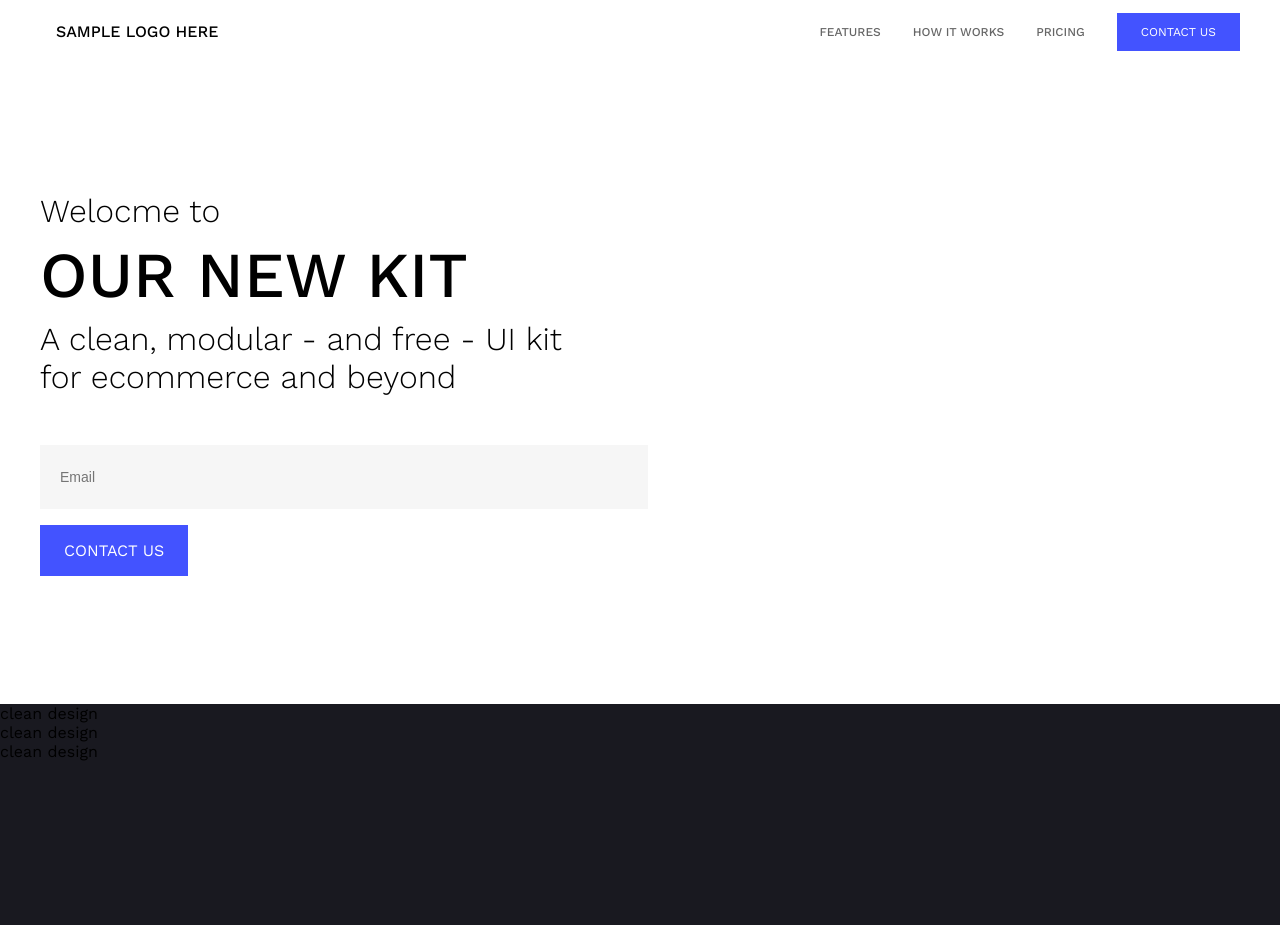
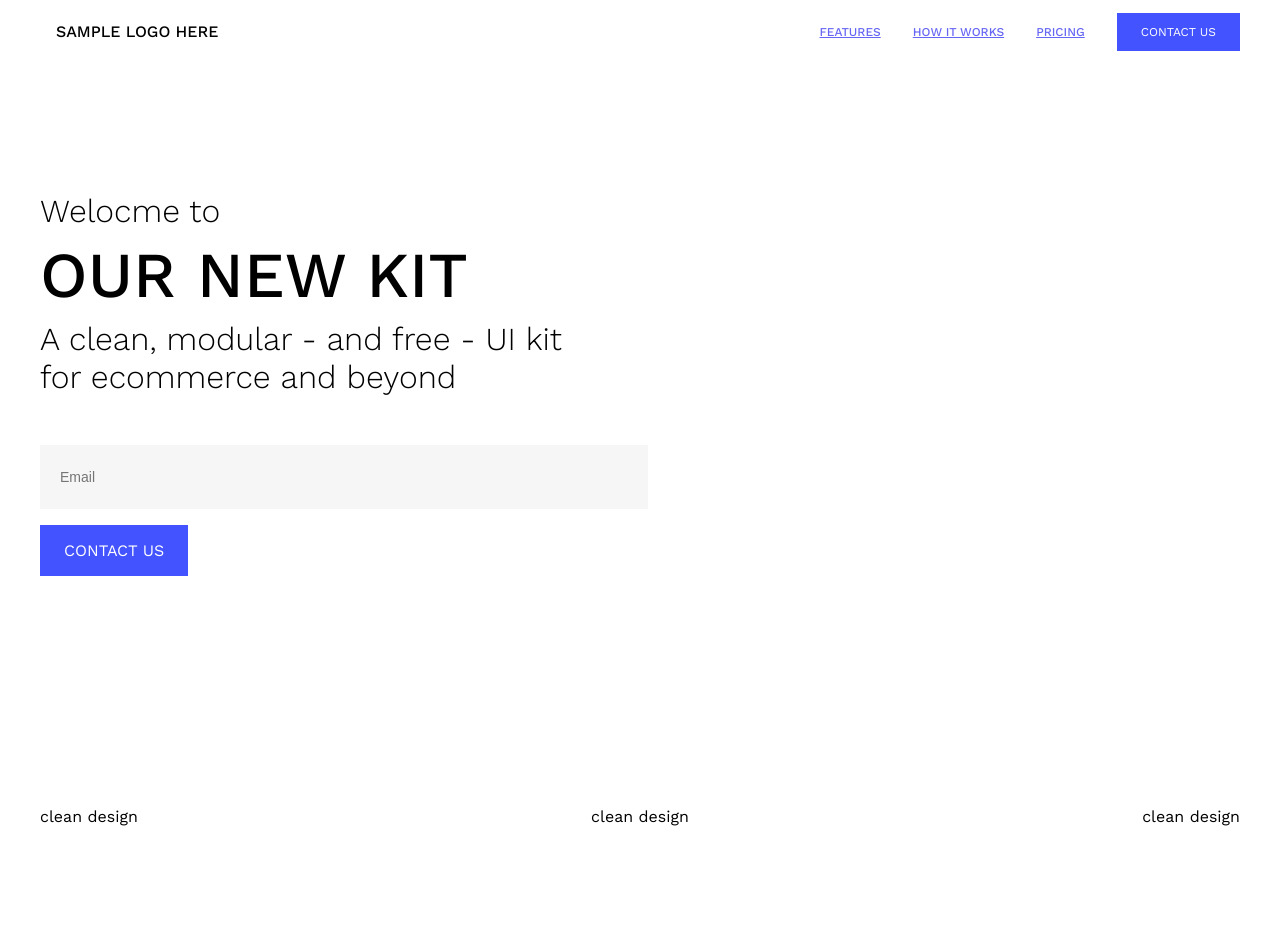
Before and after one commit to bbrodskyi/my-freeCodeCamp, a plain HTML site: page responsive-web-design-projects/landing-page/index.html in a window 1280 px wide. Shown: the top 925 px of the page. Drawn offline with nearby package versions, Linux system fonts and the light colour scheme.

Commit message:
Test commit

```diff
--- a/responsive-web-design-projects/landing-page/css/styles.css
+++ b/responsive-web-design-projects/landing-page/css/styles.css
@@ -16,6 +16,8 @@ h3 {
     max-width: 60%;
 }
 
+/* Header Section */
+
 .hero-text{
     margin-top: 0px;
     margin-bottom: 0px;
@@ -25,7 +27,6 @@ h3 {
     text-transform: uppercase;
 }
 
-/* Header Section */
 #header {
     width: 100%;
     position: sticky;
@@ -138,6 +139,19 @@ input[type=submit] {
 
 /* Features Section */
 #features-wrapper {
-    background-color: #191920;
     min-height: 14rem;
+    display: flex;
+    flex-direction: row;
+    align-items: center;
 }
+
+/* Features Section */
+#features {
+    display: flex;
+    flex-direction: row;
+    align-items: stretch;
+    width: 100%;
+    max-width: 1200px;
+    margin: auto;
+    justify-content: space-between;
+}
--- a/responsive-web-design-projects/landing-page/index.html
+++ b/responsive-web-design-projects/landing-page/index.html
@@ -27,9 +27,9 @@
                 <div id="logo">SAMPLE LOGO HERE</div>
             </div>
             <nav id="nav-bar">
-                <nav class="nav-link">Features</nav>
-                <nav class="nav-link">How it Works</nav>
-                <nav class="nav-link">Pricing</nav>
+                <a href="#features" class="nav-link">Features</a>
+                <a href="landing-page/index.html#features" class="nav-link">How it Works</a>
+                <a href="landing-page/index.html#features" class="nav-link">Pricing</a>
                 <a class="button" href="">CONTACT US</a>
 
             </nav>
@@ -52,18 +52,18 @@
     <!-- Features Section -->
     <div id="features-wrapper">
         <div id="features">
-            <div id="feature_one">
-                <div id="feature">
+            <div id="feature">
+                <div id="feature_one">
                     clean design
                 </div>
             </div>
-            <div id="feature_two">
-                <div id="feature">
+            <div id="feature">
+                <div id="feature_two">
                     clean design
                 </div>
             </div>
-            <div id="feature_three">
-                <div id="feature">
+            <div id="feature">
+                <div id="feature_three">
                     clean design
                 </div>
             </div>
```
